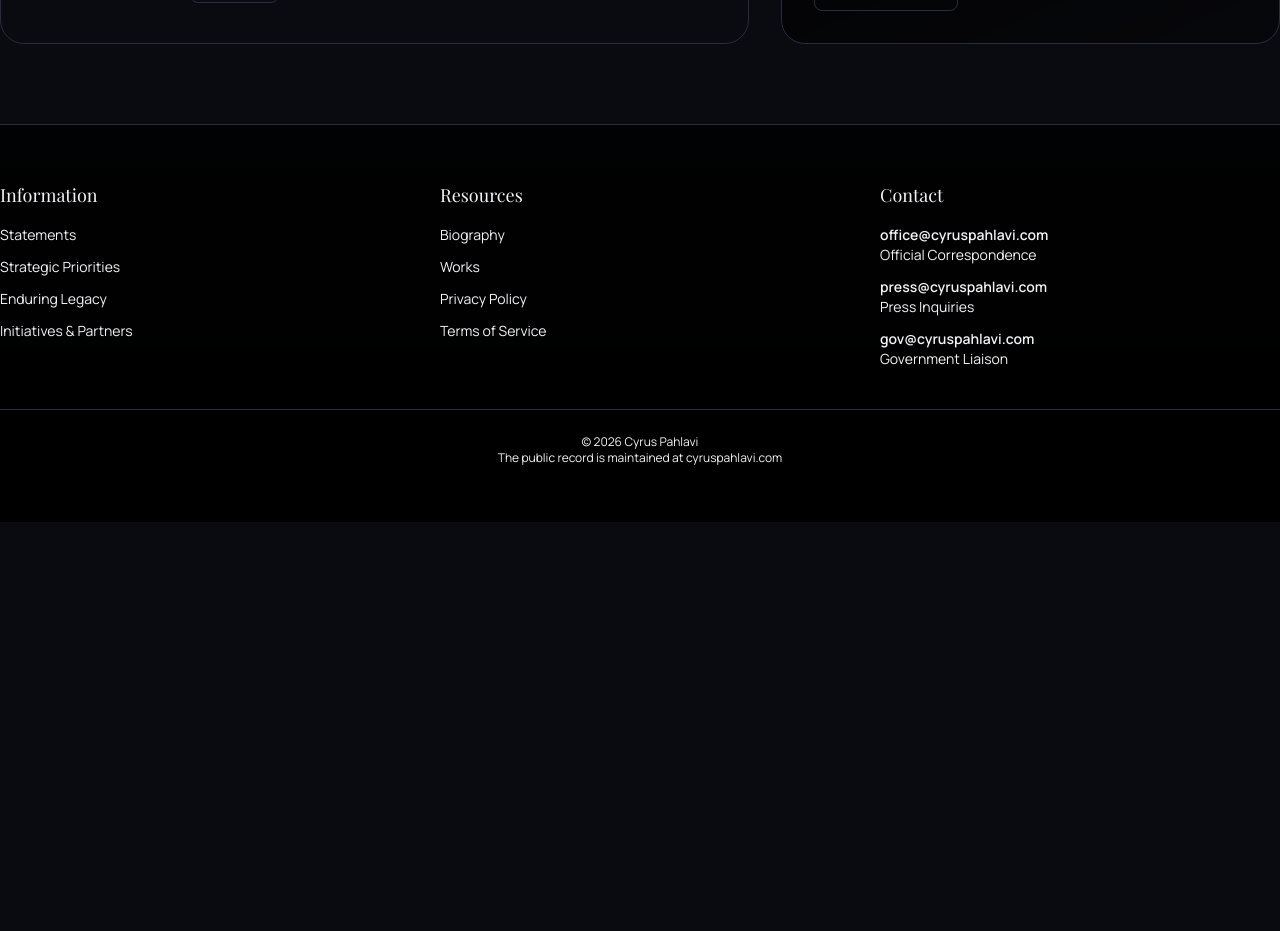
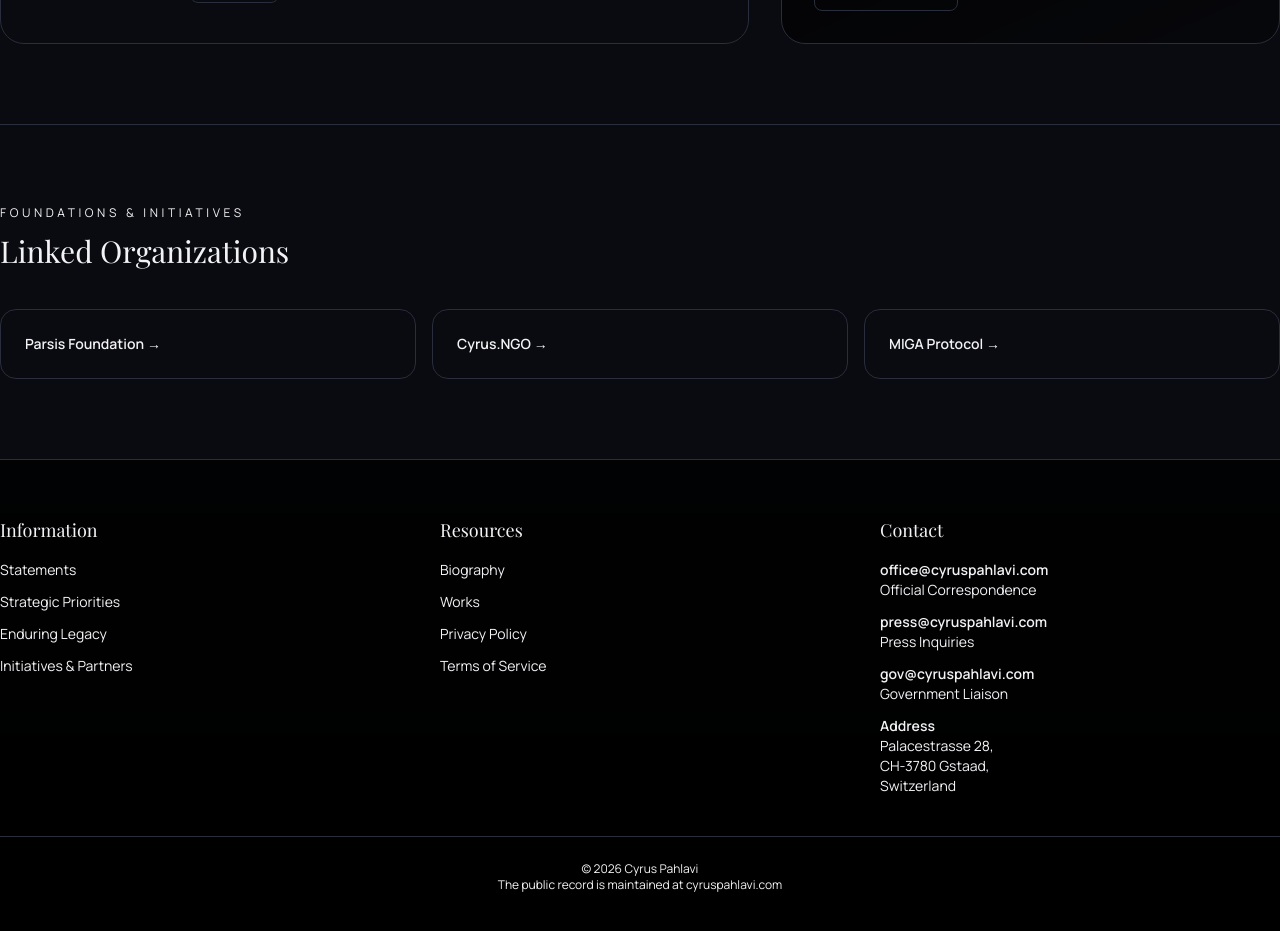
Before and after one commit to cyruspahlavi1/cyruspahlavi.com, a Next.js app: page / in a window 1280 px wide. Shown: the part 2060-2991 px from the top of the page. Before the commit the page ends 2582 px from the top, so only its background shows below. Built offline with nearby package versions, Linux system fonts and the light colour scheme.

Commit message:
Add address and foundation links

```diff
--- a/app/contact/page.tsx
+++ b/app/contact/page.tsx
@@ -1,4 +1,4 @@
-import { contactEmails } from '@/lib/site-data';
+import { contactEmails, officialAddress } from '@/lib/site-data';
 
 export default function ContactPage() {
   return (
@@ -25,6 +25,14 @@
           <p className="text-xs uppercase tracking-[0.3em] text-muted-foreground">Official Website</p>
           <p className="mt-4 text-lg font-semibold text-foreground">cyruspahlavi.com</p>
         </div>
+        <div className="rounded-2xl border border-white/10 bg-card p-6 shadow-soft">
+          <p className="text-xs uppercase tracking-[0.3em] text-muted-foreground">Address</p>
+          <div className="mt-4 text-sm font-semibold text-foreground">
+            {officialAddress.map((line) => (
+              <p key={line}>{line}</p>
+            ))}
+          </div>
+        </div>
       </div>
     </section>
   </main>
--- a/app/initiatives-and-partners/page.tsx
+++ b/app/initiatives-and-partners/page.tsx
@@ -1,6 +1,16 @@
 import Link from 'next/link';
 
 const initiatives = [
+  {
+    title: 'Parsis Foundation',
+    description: 'Foundation supporting civic, cultural, and humanitarian initiatives.',
+    href: 'https://parsis.foundation',
+  },
+  {
+    title: 'Cyrus.NGO',
+    description: 'Public-interest organization supporting civil society and humanitarian work.',
+    href: 'https://cyrus.ngo',
+  },
   {
     title: 'Pars Network',
     description: 'Privacy-preserving platform providing resilient communications and public-interest media infrastructure for Iranians facing censorship and information blackouts.',
--- a/app/page.tsx
+++ b/app/page.tsx
@@ -1,6 +1,7 @@
 import Image from 'next/image';
 import Link from 'next/link';
 import { Button } from '@/components/ui/button';
+import { foundationLinks } from '@/lib/site-data';
 
 const principles = [
   {
@@ -156,6 +157,30 @@
           </div>
         </div>
       </section>
+
+      <section className="border-t border-white/10 py-20">
+        <div className="container">
+          <div className="flex flex-col gap-6 md:flex-row md:items-end md:justify-between">
+            <div>
+              <p className="text-xs uppercase tracking-[0.3em] text-muted-foreground">Foundations & Initiatives</p>
+              <h2 className="mt-3 font-serif text-3xl text-gold">Linked Organizations</h2>
+            </div>
+          </div>
+          <div className="mt-10 grid gap-4 md:grid-cols-3">
+            {foundationLinks.map((item) => (
+              <a
+                key={item.href}
+                href={item.href}
+                target="_blank"
+                rel="noreferrer"
+                className="rounded-2xl border border-white/10 bg-card p-6 text-sm font-semibold text-foreground transition hover:border-gold/60"
+              >
+                {item.label} →
+              </a>
+            ))}
+          </div>
+        </div>
+      </section>
     </main>
   );
 }
--- a/components/site-footer.tsx
+++ b/components/site-footer.tsx
@@ -1,5 +1,5 @@
 import Link from 'next/link';
-import { contactEmails } from '@/lib/site-data';
+import { contactEmails, officialAddress } from '@/lib/site-data';
 
 export function SiteFooter() {
   return (
@@ -33,6 +33,13 @@
                 {item.label}
               </p>
             ))}
+            <p>
+              <span className="text-foreground font-semibold">Address</span>
+              <br />
+              {officialAddress.map((line) => (
+                <span key={line} className="block">{line}</span>
+              ))}
+            </p>
           </div>
         </div>
       </div>
--- a/lib/site-data.ts
+++ b/lib/site-data.ts
@@ -15,3 +15,15 @@
   { label: 'Press Inquiries', value: 'press@cyruspahlavi.com' },
   { label: 'Government Liaison', value: 'gov@cyruspahlavi.com' },
 ];
+
+export const officialAddress = [
+  'Palacestrasse 28,',
+  'CH-3780 Gstaad,',
+  'Switzerland',
+];
+
+export const foundationLinks = [
+  { label: 'Parsis Foundation', href: 'https://parsis.foundation' },
+  { label: 'Cyrus.NGO', href: 'https://cyrus.ngo' },
+  { label: 'MIGA Protocol', href: 'https://migaprotocol.xyz' },
+];
```
Lines whose indentation alone changed are shown as unchanged.
